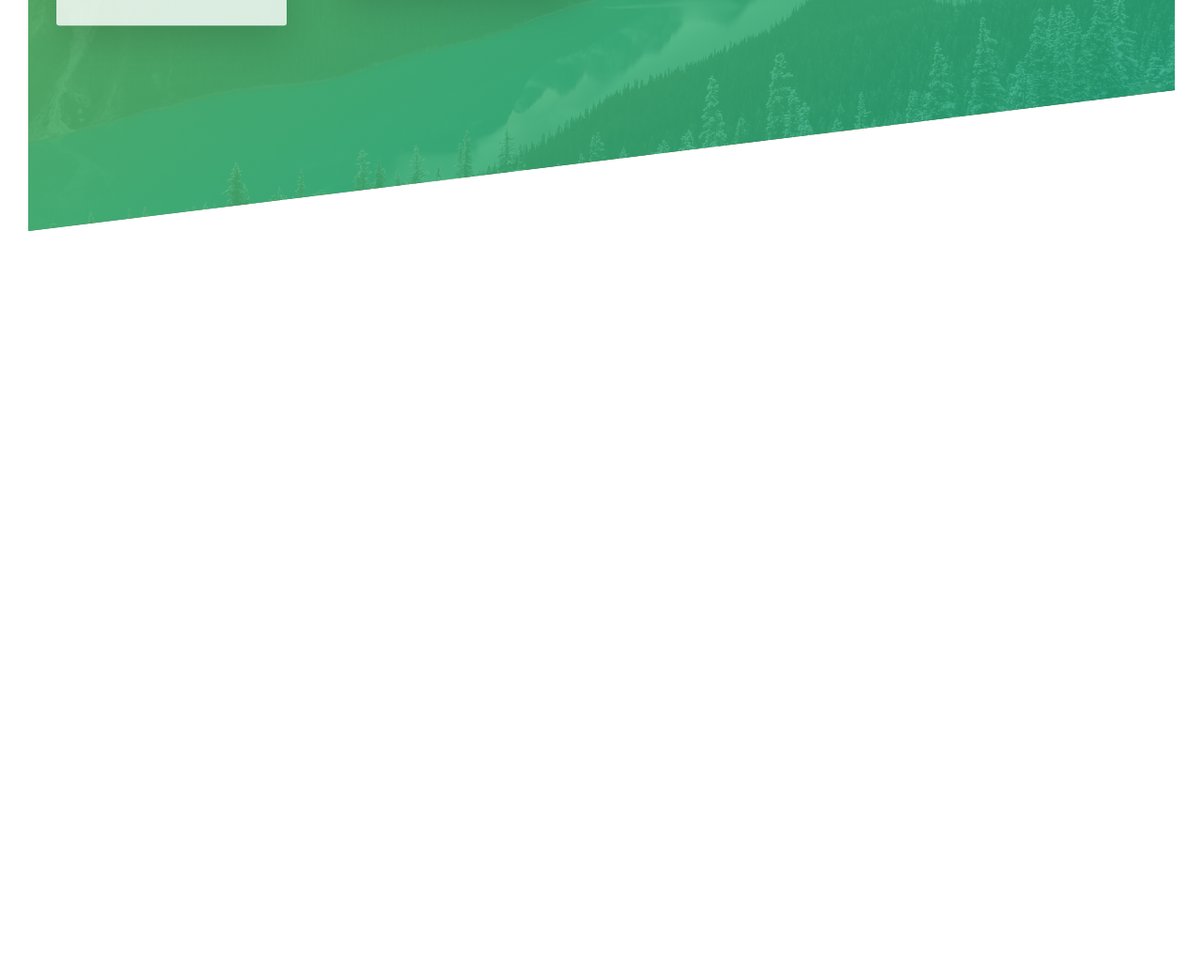
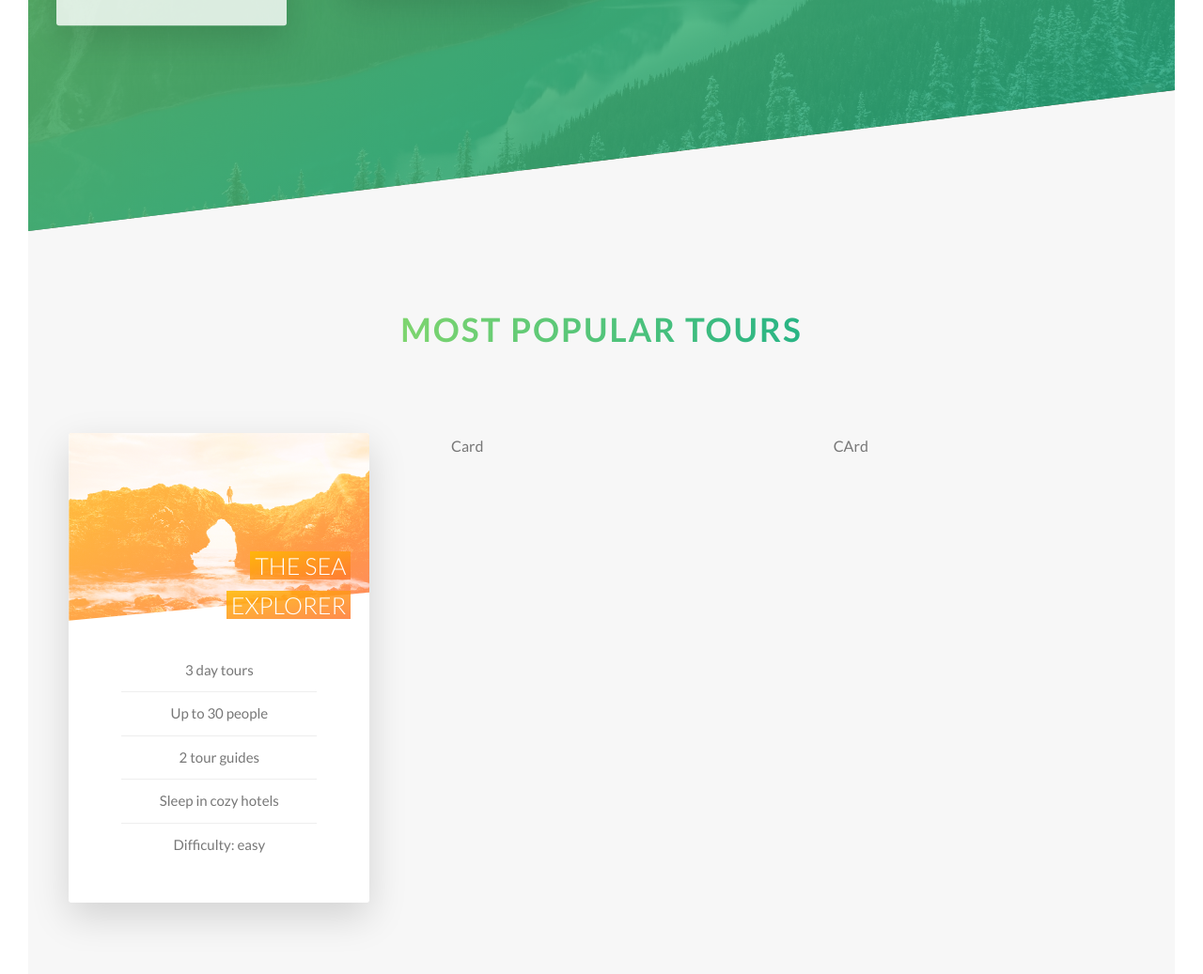
Before and after one commit to EvgenyArtemov/Tours-landing-page, a website: page index.html in a window 1280 px wide. Shown: the part 1904-2941 px from the top of the page at 94% size. Before the commit the page ends 2150 px from the top, so only its background shows below. Drawn offline with Linux system fonts and the light colour scheme.

Commit message:
- Tours
- Flipping card

```diff
--- a/index.html
+++ b/index.html
@@ -114,6 +114,52 @@
 
             </section>
 
+            <section class="tours">
+                <div class="u-text-center">
+                    <h2 class="heading-secondary u-margin-bottom-big">
+                        Most popular tours
+                    </h2>
+                </div>
+
+                <div class="tours__cards__container">
+
+                    <div class="card">
+                        <div class="card__side card__side--front">
+                            <div class="card__picture card__picture-1">
+                                &nbsp;
+                            </div>
+                            <h4 class="card__heading">
+                                <span class="card__heading-span card__heading-span-1">
+                                    The Sea Explorer
+                                </span>
+                            </h4>
+                            <div class="card__details">
+                                <ul>
+                                    <li>3 day tours</li>
+                                    <li>Up to 30 people</li>
+                                    <li>2 tour guides</li>
+                                    <li>Sleep in cozy hotels</li>
+                                    <li>Difficulty: easy</li>
+                                </ul>
+                            </div>
+                        </div>
+                        <div class="card__side card__side--back card__side--back-1">
+                            BACK
+                        </div>
+                    </div>
+
+                    <div class="card">
+                        Card
+                    </div>
+
+                    <div class="card">
+                        CArd
+                    </div>
+
+                </div>
+
+            </section>
+
         </main>
 
     </body>
--- a/sass/abstracts/_variables.scss
+++ b/sass/abstracts/_variables.scss
@@ -2,7 +2,14 @@ $light-green: #7ed56f;
 $medium-green: #55c57a;
 $dark-green: #28b485;
 
+$color-secondary-light: #ffb900;
+$color-secondary-dark: #ff7730;
+
+$color-tertiary-light: #2998ff;
+$color-tertiary-dark: #5643fa;
+
 $color-grey-light-1: #f7f7f7;
+$color-grey-light-2: #eee;
 
 $medium-grey: #777;
 $color-white: #fff;
--- /dev/null
+++ b/sass/components/_card.scss
@@ -0,0 +1,112 @@
+.card {
+    perspective: 100rem;
+    -moz-perspective: 150rem;
+    position: relative;
+    height: 50rem;
+    width: 32rem;
+
+    &__side {
+        background-color: $color-white;
+        font-size: 2rem;
+        height: 50rem;
+        width: 32rem;
+        transition: all 0.8s ease;
+        position: absolute;
+        backface-visibility: hidden;
+        border-radius: 3px;
+        overflow: hidden;
+        box-shadow: 0 1.5rem 4rem rgba(black, .15);
+
+        &--back {
+            transform: rotateY(180deg);
+
+            &-1 {
+                background-image: linear-gradient(
+                    to right bottom,
+                    $color-secondary-light,
+                    $color-secondary-dark);
+            }
+        }
+
+        &--front {
+            background-color: $color-white;
+        }
+    }
+
+    &:hover &__side--back {
+        transform: rotateY(0);
+    }
+
+    &:hover &__side--front {
+        transform: rotateY(-180deg);
+    }
+
+    &__picture {
+        background-size: cover;
+        height: 20rem;
+        background-blend-mode: screen;
+        clip-path: polygon(0 0, 100% 0, 100% 85%, 0 100%);
+        -webkit-clip-path: polygon(0 0, 100% 0, 100% 85%, 0 100%);
+
+        &-1 {
+            background-image: linear-gradient(
+                to right bottom,
+                $color-secondary-light,
+                $color-secondary-dark), url(../img/nat-5.jpg);
+        }
+
+        &-2 {
+            background-image: url(../img/nat-6.jpg);
+        }
+
+        &-3 {
+            background-image: url(../img/nat-7.jpg);
+        }
+    }
+
+    &__heading {
+        font-size: 2.5rem;
+        font-weight: 300;
+        text-transform: uppercase;
+        text-align: right;
+        color: $color-white;
+        position: absolute;
+        top: 12rem;
+        right: 2rem;
+        width: 65%;
+    }
+
+    &__heading-span {
+        box-decoration-break: clone;
+        -webkit-box-decoration-break: clone;
+
+        &-1 {
+            padding: 0 0.5rem;
+            background-image: linear-gradient(
+                to right bottom,
+                rgba($color-secondary-light, .85),
+                rgba($color-secondary-dark, .85));
+        }
+    }
+
+    &__details {
+        padding: 3rem;
+
+        ul {
+            list-style: none;
+            width: 80%;
+            margin: 0 auto;
+
+            li {
+                text-align: center;
+                font-size: 1.5rem;
+                padding: 1rem;
+
+                &:not(:last-child) {
+                    border-bottom: 1px solid $color-grey-light-2;
+                }
+            }
+        }
+    }
+
+}
--- /dev/null
+++ b/sass/layout/_tours.scss
@@ -0,0 +1,11 @@
+.tours {
+    background-color: $color-grey-light-1;
+    padding: 30rem 0;
+    margin-top: -15rem;
+
+    &__cards__container {
+        display: flex;
+        justify-content: space-around;
+    }
+
+}
--- a/sass/main.scss
+++ b/sass/main.scss
@@ -7,9 +7,12 @@
 @import "base/_utilities";
 
 @import "components/button";
+@import "components/card";
+
 @import "layout/header";
 @import "layout/about";
 @import "layout/features";
+@import "layout/tours";
 
 
 @import "components/composition.scss";
```
Also changed, not shown: css/style.css.
